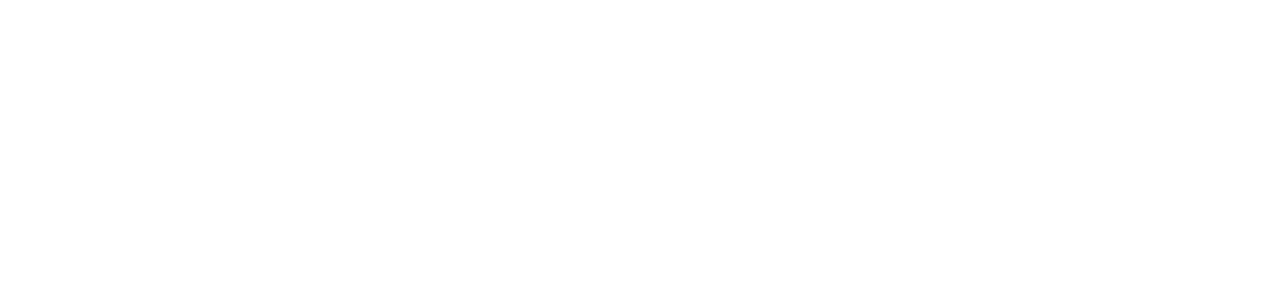
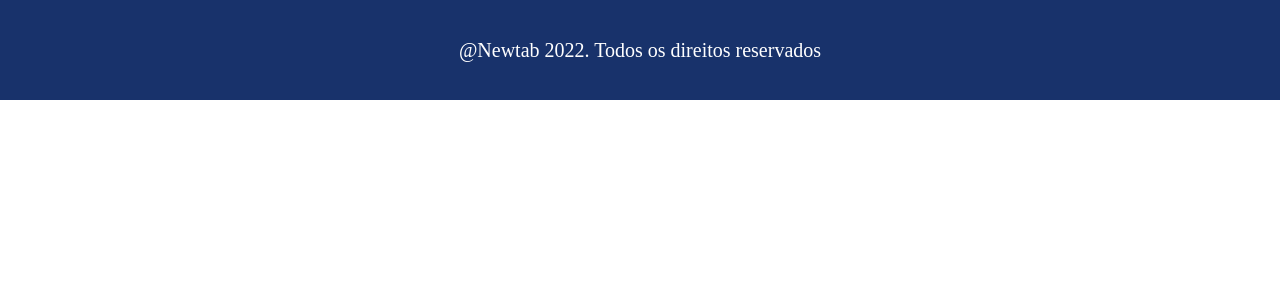
Before and after one commit to JD-Rodrigues/hashtag-finder, a React (Vite) app: page /history in a window 1280 px wide. Before the commit this address had no page. Shown: the top 300 px of the page. Built offline with nearby package versions, Linux system fonts and the light colour scheme.

Commit message:
Adição do componente footer ao APP

```diff
--- a/src/App.jsx
+++ b/src/App.jsx
@@ -1,4 +1,5 @@
 import { Route, Routes } from "react-router-dom"
+import { Footer } from "./components/footer"
 import { About } from "./pages/about"
 import { History } from "./pages/history"
 import { Home } from "./pages/home"
@@ -16,6 +17,7 @@
         <Route path="/login" element={<Login />} />
         <Route path="/historico" element={<History />} />
       </Routes>
+      <Footer />
     </div>
   )
 }
--- a/src/pages/home/index.jsx
+++ b/src/pages/home/index.jsx
@@ -5,7 +5,6 @@
   return(
     <div>
       <h1>Página Inicial</h1>
-      <Footer />
     </div>
   )
 }
```
